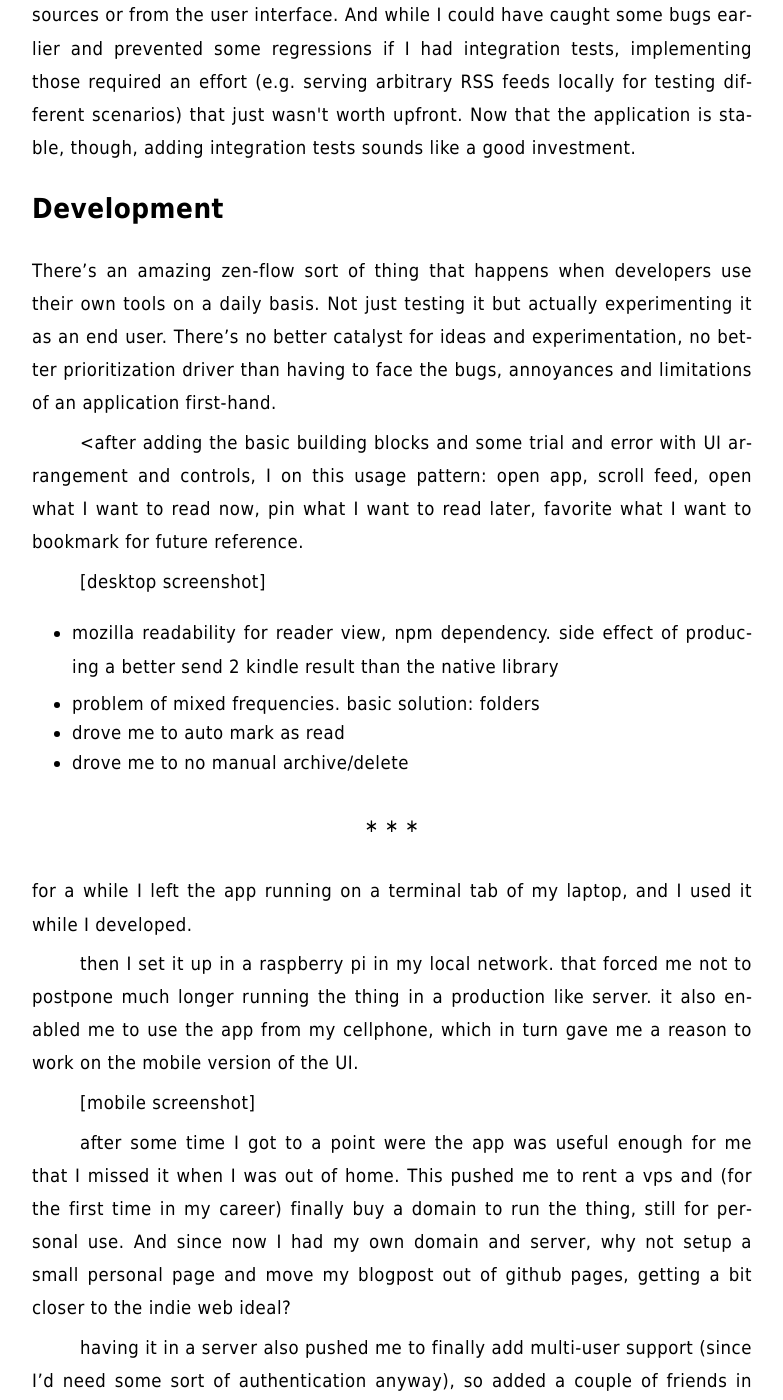
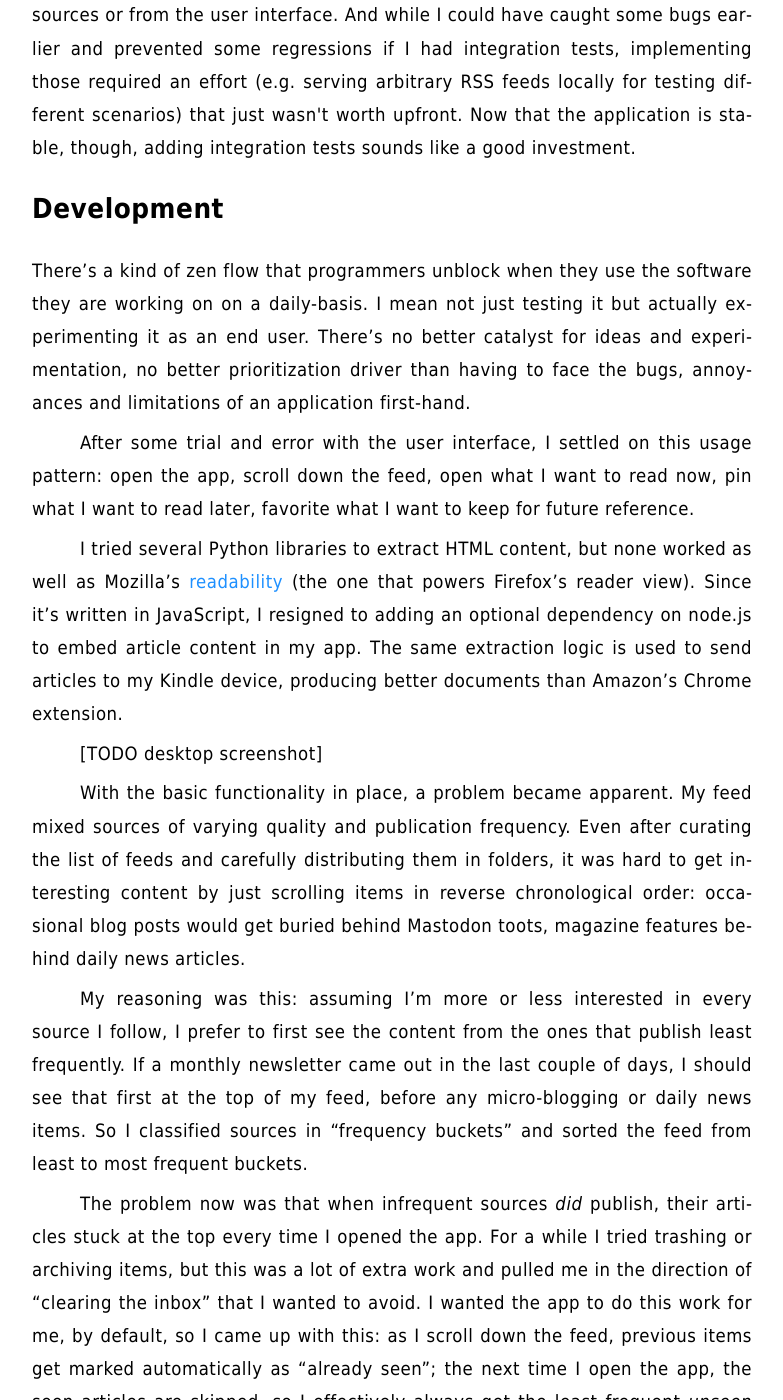
Before and after one commit to facundoolano/olano.dev, a Jekyll site: the page built from _posts/2023-12-08-reclaiming-the-web-with-a-personal-reader.md, in a window 1280 px wide and 1400 px high, scrolled down 6521 px. Shown: the whole window, without its empty margins (248-1031 px from the left). Built offline with Jekyll 4.4.1, drawn with Linux system fonts in a browser that asks for light colours; some of the changed text lies outside the part shown.

Commit message:
rough first draft

```diff
--- a/_posts/2023-12-08-reclaiming-the-web-with-a-personal-reader.md
+++ b/_posts/2023-12-08-reclaiming-the-web-with-a-personal-reader.md
@@ -112,17 +112,19 @@ In my experience, integration tests tend to provide more value than unit tests,
 
 ## Development
 
-There's an amazing zen-flow sort of thing that happens when developers use their own tools on a daily basis. Not just testing it but actually experimenting it as an end user. There's no better catalyst for ideas and experimentation, no better prioritization driver than having to face the bugs, annoyances and limitations of an application first-hand.
+There's a kind of zen flow that programmers unblock when they use the software they are working on on a daily-basis. I mean not just testing it but actually experimenting it as an end user. There's no better catalyst for ideas and experimentation, no better prioritization driver than having to face the bugs, annoyances and limitations of an application first-hand.
 
-<after adding the basic building blocks and some trial and error with UI arrangement and controls, I <settled> on this usage pattern: open app, scroll feed, open what I want to read now, pin what I want to read later, favorite what I want to bookmark for future reference.
+After some trial and error with the user interface, I settled on this usage pattern: open the app, scroll down the feed, open what I want to read now, pin what I want to read later, favorite what I want to keep for future reference.
 
-[desktop screenshot]
+I tried several Python libraries to extract HTML content, but none worked as well as Mozilla's [readability](https://github.com/mozilla/readability) (the one that powers Firefox's reader view). Since it's written in JavaScript, I resigned to adding an optional dependency on node.js to embed article content in my app. The same extraction logic is used to send articles to my Kindle device, producing better documents than Amazon's Chrome extension.
 
--   mozilla readability for reader view, npm dependency. side effect of producing a better send 2 kindle result than the native library
+[TODO desktop screenshot]
 
--   problem of mixed frequencies. basic solution: folders
--   drove me to auto mark as read
--   drove me to no manual archive/delete
+With the basic functionality in place, a problem became apparent. My feed mixed sources of varying quality and publication frequency. Even after curating the list of feeds and carefully distributing them in folders, it was hard to get interesting content by just scrolling items in reverse chronological order: occasional blog posts would get buried behind Mastodon toots, magazine features behind daily news articles.
+
+My reasoning was this: assuming I'm more or less interested in every source I follow, I prefer to first see the content from the ones that publish least frequently. If a monthly newsletter came out in the last couple of days, I should see that first at the top of my feed, before any micro-blogging or daily news items. So I classified sources in "frequency buckets" and sorted the feed from least to most frequent buckets.
+
+The problem now was that when infrequent sources *did* publish, their articles stuck at the top every time I opened the app. For a while I tried trashing or archiving items, but this was a lot of extra work and pulled me in the direction of "clearing the inbox" that I wanted to avoid. I wanted the app to do this work for me, by default, so I came up with this: as I scroll down the feed, previous items get marked automatically as "already seen"; the next time I open the app, the seen articles are skipped, so I effectively always get the least frequent *unseen* articles first.
 
 <div class="org-center">
 <p>
@@ -130,19 +132,15 @@ There's an amazing zen-flow sort of thing that happens when developers use their
 </p>
 </div>
 
-for a while I left the app running on a terminal tab of my laptop, and I used it while I developed.
-
-then I set it up in a raspberry pi in my local network. that forced me not to postpone much longer running the thing in a production like server. it also enabled me to use the app from my cellphone, which in turn gave me a reason to work on the mobile version of the UI.
+For a while I left the app running on a terminal tab of my laptop, and I used it while I was working on it. Once I started noticing that I liked the content that was popping up in the feed, I deployed to a raspberry pi server in my local network, to have a non-development instance running all the time. This, in turn, encouraged me to improve the mobile rendering of the interface, so I could access it from my phone.
 
 [mobile screenshot]
 
-after some time I got to a point were the app was useful enough for me that I missed it when I was out of home. This pushed me to rent a vps and (for the first time in my career) finally buy a domain to run the thing, still for personal use. And since now I had my own domain and server, why not setup a small personal page and move my blogpost out of github pages, getting a bit closer to the indie web ideal?
-
-having it in a server also pushed me to finally add multi-user support (since I'd need some sort of authentication anyway), so added a couple of friends in there as beta testers.
+Then, there was a point when I *missed* having the app available when I was out, so I decided it to deploy it to a VPS. Since I was now going to run this in the open internet, I finally had to add authentication and multi-user support. With that in place I could also create users for a few friends to try the app themselves. (The VPS setup also encouraged me to buy a domain and move my website out of GitHub pages, getting a bit closer to the IndieWeb ideal).
 
 
 ## Conclusion
 
-It took me about 3 months of (relaxed) work to put together my personal reader, which I named [feedi](https://github.com/facundoolano/feedi). I can say I succeeded in reconnecting with software development, and also in building something that I like to use every day. Far from a finished product, it feels a bit like my Emacs editor setup: a perpetually half-broken tool that can nevertheless become second nature, hard to justify from a productivity standpoint but fulfilling because it's built in my own terms.
+It took me about 3 months of (relaxed) work to put together this personal reader, which I named [feedi](https://github.com/facundoolano/feedi). I can say that I succeeded in reengaging with software development, and also in building something that I like to use myself, every day. Far from a finished product, the project feels more like my Emacs editor setup: a perpetually half-broken tool that can nevertheless become second nature, hard to justify from a productivity standpoint but fulfilling because it's built on my own terms.
 
-I've been using feedi as my "front page of the internet" for a few months now. More than just a convenience, a personal reader puts me in control of the type of information I consume, more consciously in the lookout for interesting blogs and magazines, better positioned for discovery and even surprise.
+I've been using feedi as my "front page of the internet" for a few months now. Beyond its convenience, by using a personal reader I'm back in control of the information I consume, actively in the lookout for interesting blogs and magazines, better positioned for discovery and even surprise.
```
Also changed, not shown: org/_posts/2023-12-08-reclaiming-the-web-with-a-personal-reader.org (+14 -16 lines).
